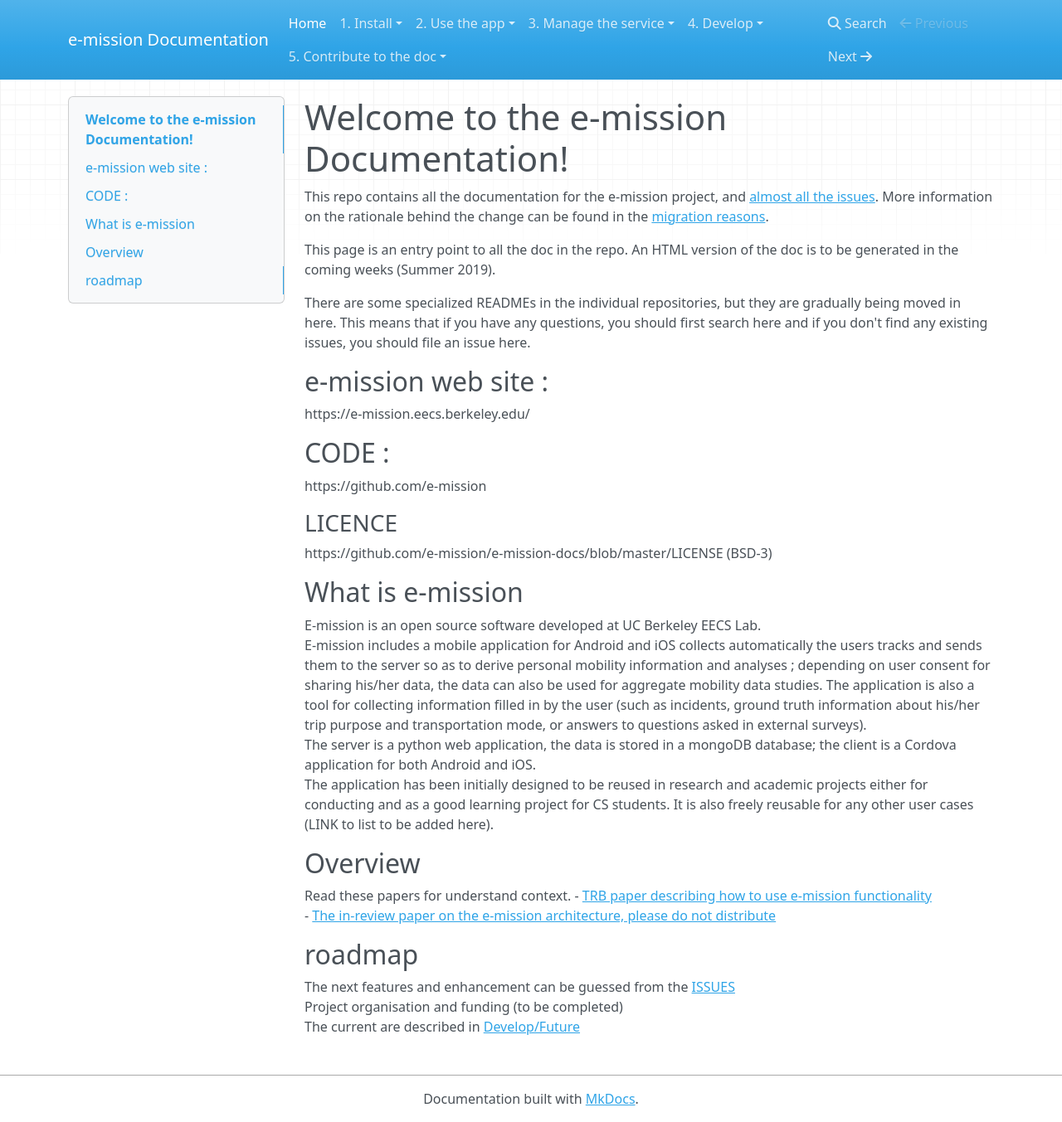
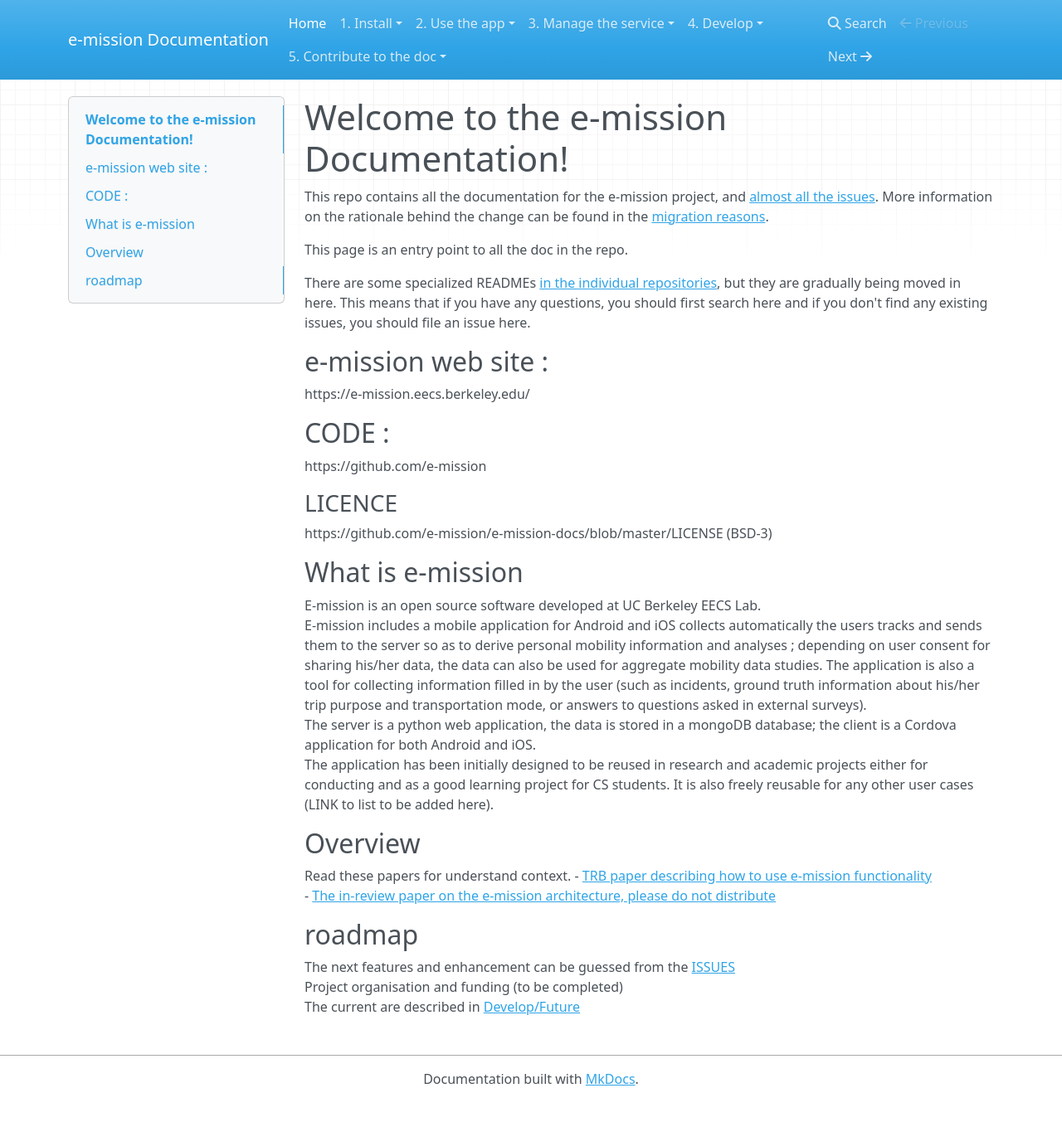
Before and after one commit to e-mission/e-mission-docs, an MkDocs documentation site: the page built from docs/README.md, in a window 1280 px wide and 1353 px high. Shown: the whole window at 83% size. Built offline with MkDocs 1.6.1, drawn with Linux system fonts in a browser that asks for light colours; nearby versions of some CDN libraries.

Commit message:
Update README.md

```diff
--- a/docs/README.md
+++ b/docs/README.md
@@ -2,9 +2,9 @@
 
 This repo contains all the documentation for the e-mission project, and [almost all the issues](https://github.com/e-mission/e-mission-docs/issues/). More information on the rationale behind the change can be found in the [migration reasons](https://github.com/e-mission/e-mission-docs/blob/master/docs/migration_reason.md).
 
-This page is an entry point to all the doc in the repo. An HTML version of the doc is to be generated in the coming weeks (Summer 2019).
+This page is an entry point to all the doc in the repo.
 
-There are some specialized READMEs in the individual repositories, but they are gradually being moved in here. This means that if you have any questions, you should first search here and if you don't find any existing issues, you should file an issue here.
+There are some specialized READMEs [in the individual repositories](https://github.com/e-mission), but they are gradually being moved in here. This means that if you have any questions, you should first search here and if you don't find any existing issues, you should file an issue here.
 
 ## e-mission web site :
 https://e-mission.eecs.berkeley.edu/
```
